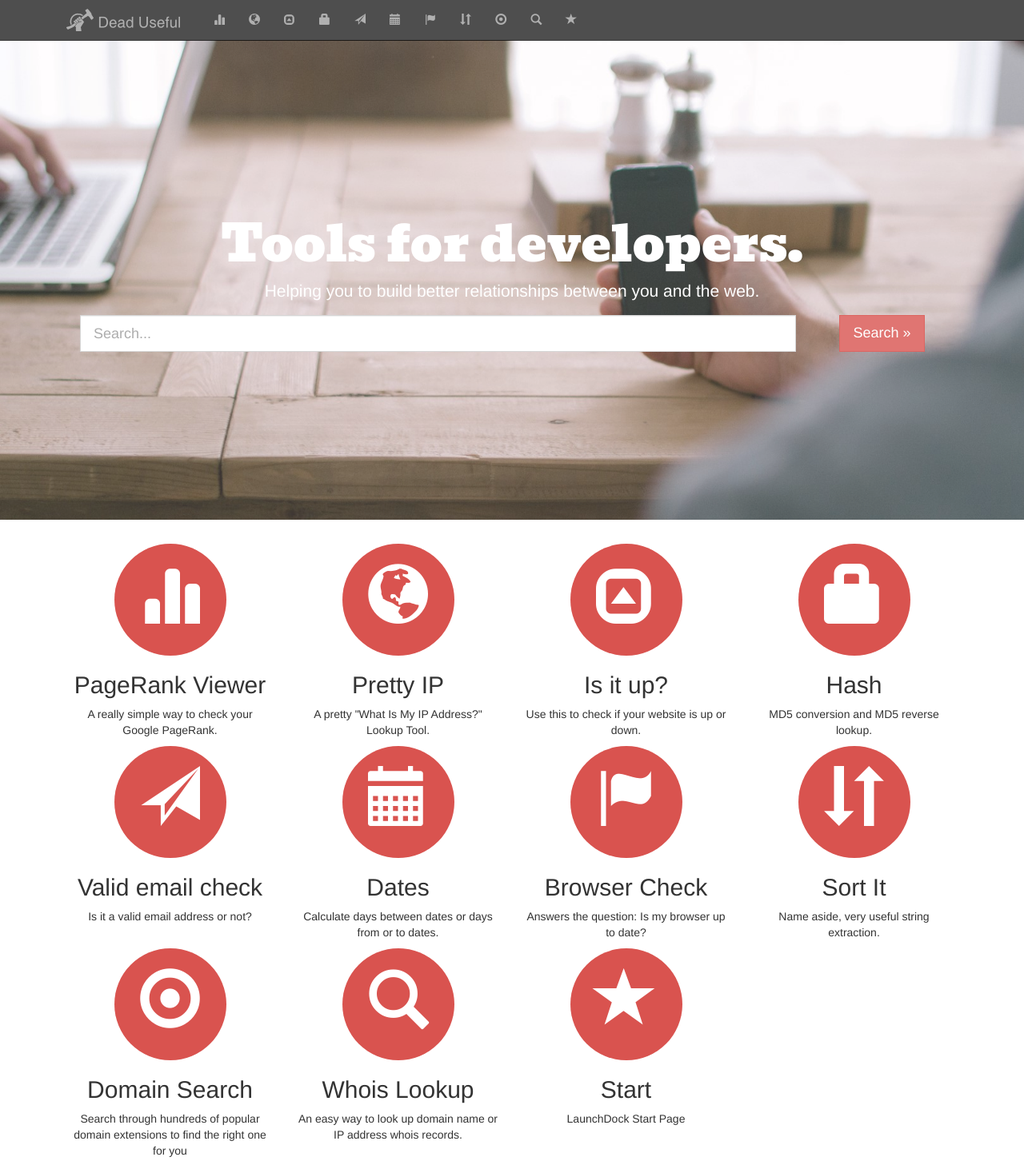
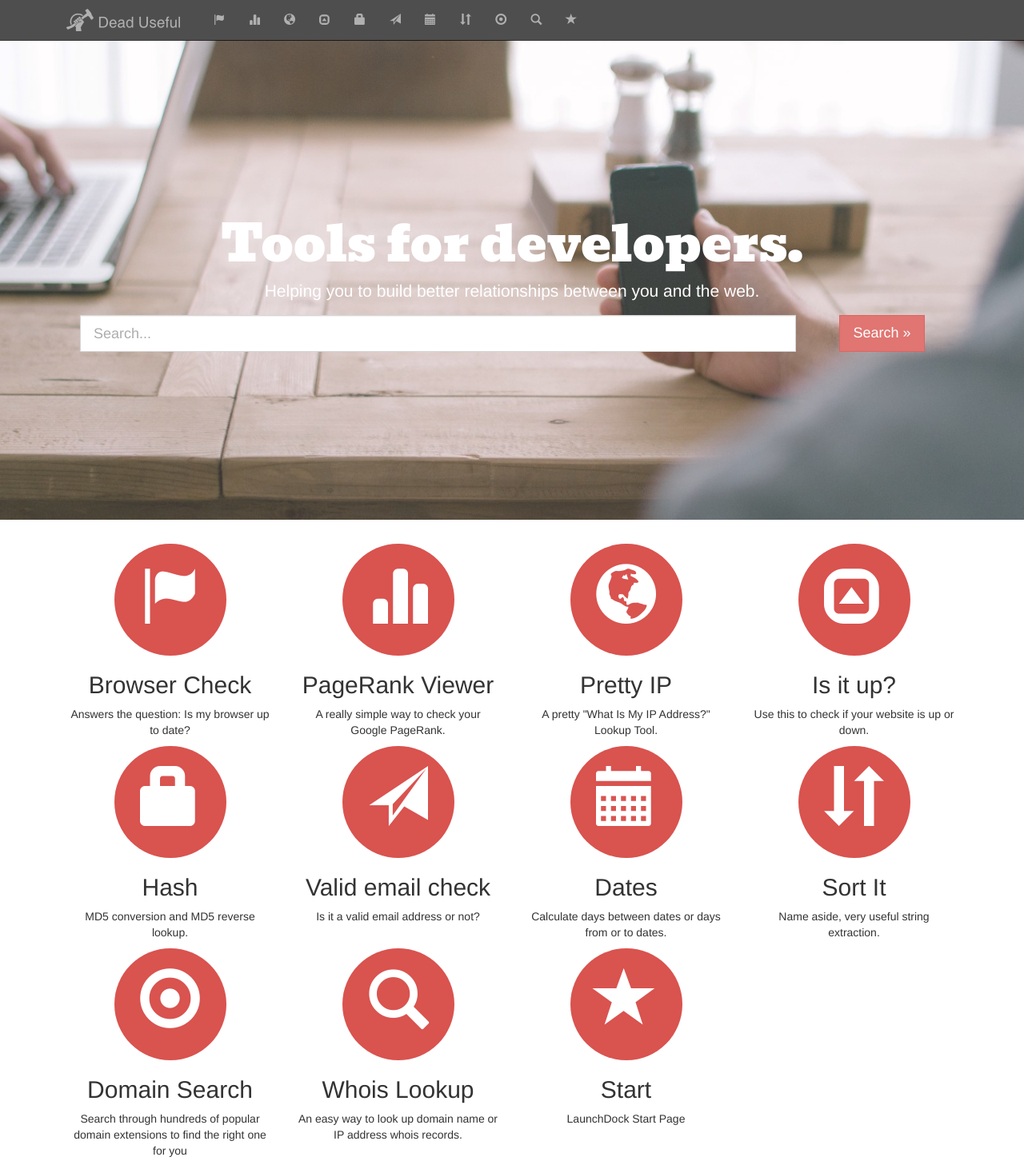
Before and after one commit to deaduseful/deaduseful.github.com, a plain HTML site: page index.html in a window 1280 px wide. Shown: the top 1462 px of the page at 80% size. Drawn offline with Linux system fonts and the light colour scheme.

Commit message:
Change order of tools

```diff
--- a/index.html
+++ b/index.html
@@ -35,13 +35,13 @@
       </div>
       <div id="navbar" class="navbar-collapse collapse">
         <ul class="nav navbar-nav topmenu">
-          <li id="topmenu_home" class="first"><a href="/pagerank/" title=""><span class="glyphicon glyphicon-stats"></span></a></li>
+          <li><a href="https://ismybrowseruptodate.com/" title="Is my browser up to date?"><span class="glyphicon glyphicon-flag"></span></a></li>
+          <li><a href="/pagerank/" title=""><span class="glyphicon glyphicon-stats"></span></a></li>
           <li id="topmenu_1"><a href="/ip/" title=""><span class="glyphicon glyphicon-globe"></span></a></li>
           <li id="topmenu_2"><a href="/up/" title=""><span class="glyphicon glyphicon-collapse-up"></span></a></li>
           <li id="topmenu_3"><a href="/hash/" title=""><span class="glyphicon glyphicon-lock"></span></a></li>
           <li id="topmenu_4"><a href="/validemail/" title=""><span class="glyphicon glyphicon-send"></span></a></li>
           <li id="topmenu_5"><a href="/dates/" title=""><span class="glyphicon glyphicon-calendar"></span></a></li>
-          <li id="topmenu_6"><a href="/browsercheck/" title=""><span class="glyphicon glyphicon-flag"></span></a></li>
           <li id="topmenu_7"><a href="/sort/" title=""><span class="glyphicon glyphicon-sort"></span></a></li>
           <li id="topmenu_8"><a href="/domainsearch/" title=""><span class="glyphicon glyphicon-record"></span></a></li>
           <li id="topmenu_9"><a href="/whois/" title=""><span class="glyphicon glyphicon-search"></span></a></li>
@@ -92,6 +92,14 @@
     <div class="row featurette">
       <div class="container text-center">
         <div class="tool col-md-3">
+          <a class="btn-danger circle" href="https://ismybrowseruptodate.com/" role="button"><span class="glyphicon glyphicon-flag"></span></a>
+          <h2>Browser Check</h2>
+          <p></p>
+          <p>Answers the question: Is my browser up to date?</p>
+          <p></p>
+        </div>
+        <!-- /.tool -->
+        <div class="tool col-md-3">
           <a class="btn-danger circle" href="/pagerank/" role="button"><span class="glyphicon glyphicon-stats"></span></a>
           <h2>PageRank Viewer</h2>
           <p></p>
@@ -136,14 +144,6 @@
           <h2>Dates</h2>
           <p></p>
           <p>Calculate days between dates or days from or to dates.</p>
-          <p></p>
-        </div>
-        <!-- /.tool -->
-        <div class="tool col-md-3">
-          <a class="btn-danger circle" href="/browsercheck/" role="button"><span class="glyphicon glyphicon-flag"></span></a>
-          <h2>Browser Check</h2>
-          <p></p>
-          <p>Answers the question: Is my browser up to date?</p>
           <p></p>
         </div>
         <!-- /.tool -->
```
